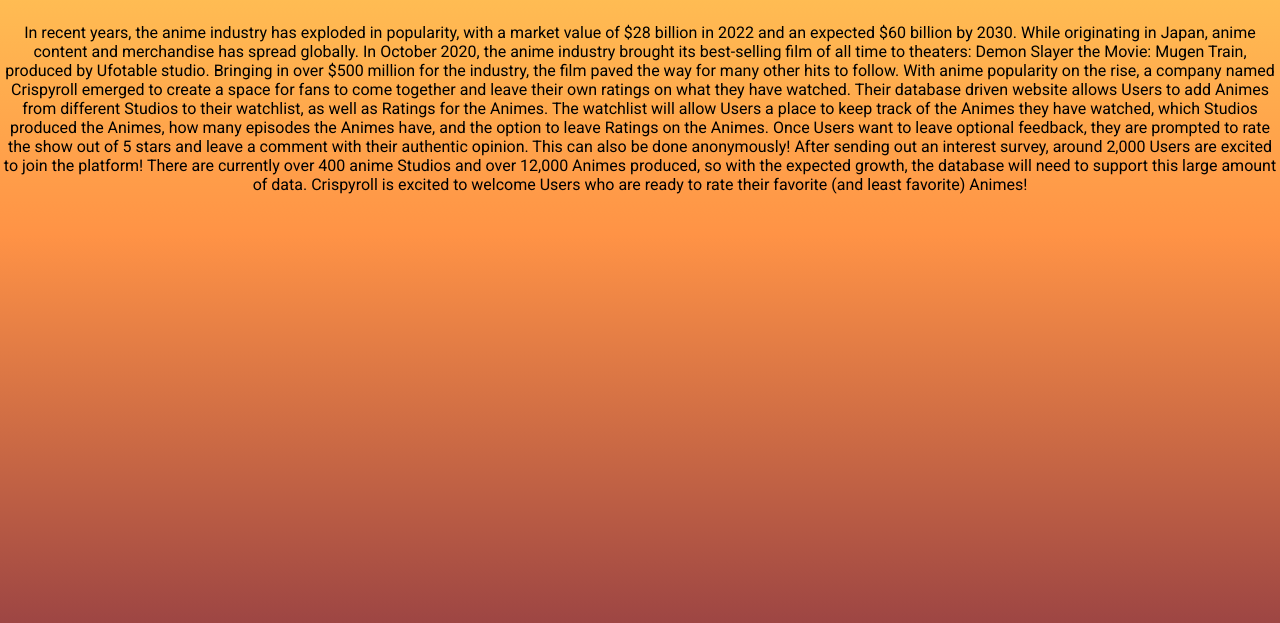
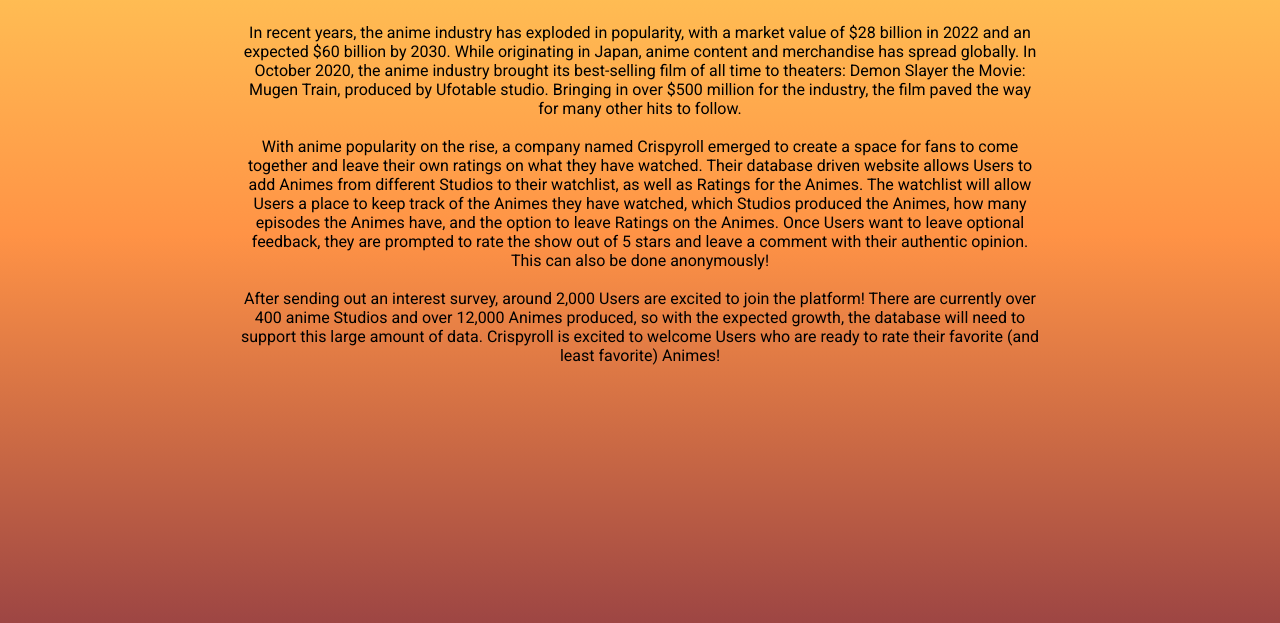
Before and after one commit to camillegonzales/Crispyroll, a plain HTML site: page index.html in a window 1280 px wide. Shown: the part 165-788 px from the top of the page. Drawn offline with Linux system fonts and the light colour scheme.

Commit message:
added styling to index

```diff
--- a/index.html
+++ b/index.html
@@ -23,11 +23,16 @@
     </header>
     <section>
         <h1>Home Page</h1>
-        <p>In recent years, the anime industry has exploded in popularity, with a market value of $28 billion in 2022
+        <div class="home-section">
+            <p>
+                In recent years, the anime industry has exploded in popularity, with a market value of $28 billion in 2022
                 and an expected $60 billion by 2030. While originating in Japan, anime content and merchandise has spread
                 globally. In October 2020, the anime industry brought its best-selling film of all time to theaters: Demon
                 Slayer the Movie: Mugen Train, produced by Ufotable studio. Bringing in over $500 million for the industry,
                 the film paved the way for many other hits to follow.
+            </p>
+            <br>
+            <p>
                 With anime popularity on the rise, a company named Crispyroll emerged to create a space for fans to come
                 together and leave their own ratings on what they have watched. Their database driven website allows Users
                 to add Animes from different Studios to their watchlist, as well as Ratings for the Animes. The watchlist
@@ -35,11 +40,15 @@
                 how many episodes the Animes have, and the option to leave Ratings on the Animes. Once Users want to leave
                 optional feedback, they are prompted to rate the show out of 5 stars and leave a comment with their
                 authentic opinion. This can also be done anonymously!
+            </p>
+            <br>
+            <p>
                 After sending out an interest survey, around 2,000 Users are excited to join the platform! There are
                 currently over 400 anime Studios and over 12,000 Animes produced, so with the expected growth, the database
                 will need to support this large amount of data. Crispyroll is excited to welcome Users who are ready to rate
                 their favorite (and least favorite) Animes!
             </p>
+        </div>
     </section>
 </body>
 
--- a/main.css
+++ b/main.css
@@ -29,6 +29,11 @@
 section {
     text-align: center;
     margin-top: 3%
+}
+
+.home-section {
+    margin: 0 auto;
+    width: 100vh;
 }
 
 /* ========== NAVIGATION ========== */
```
Lines whose indentation alone changed are shown as unchanged.
